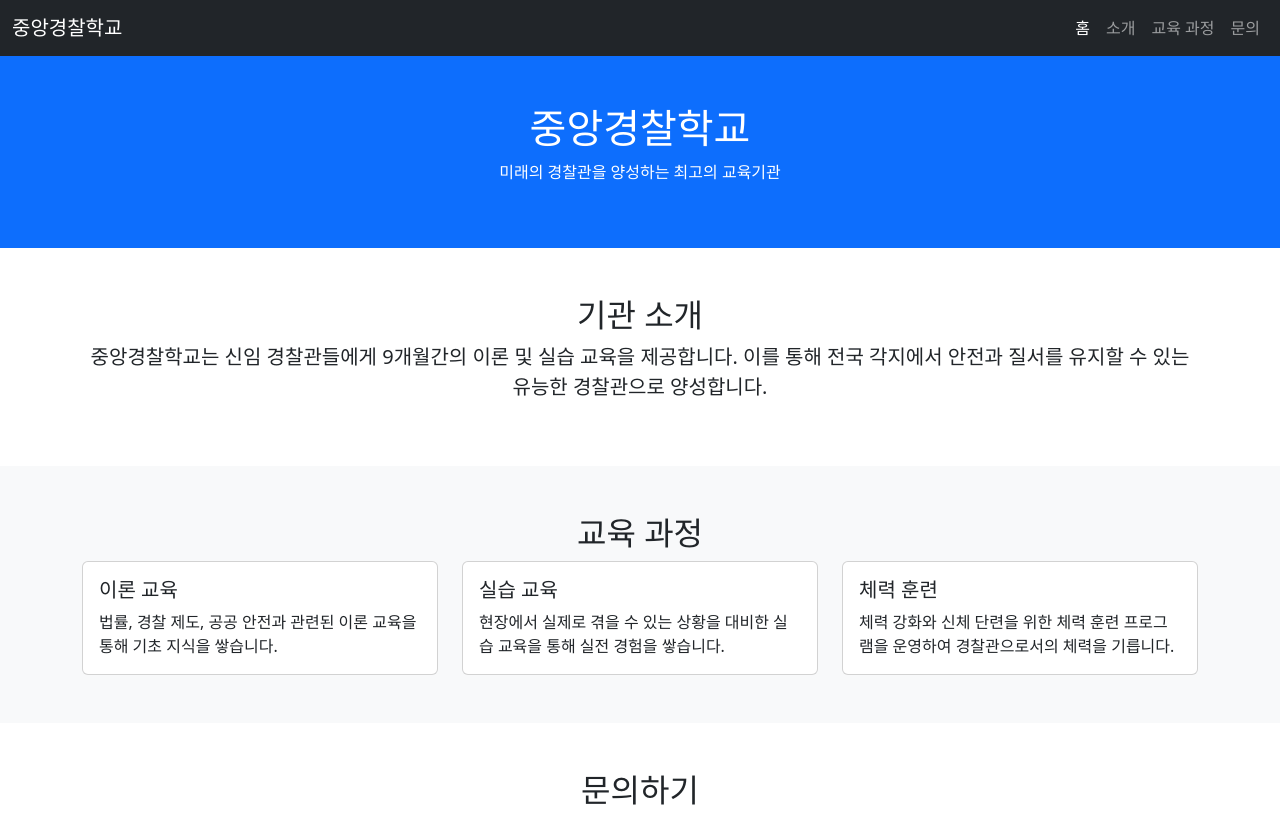
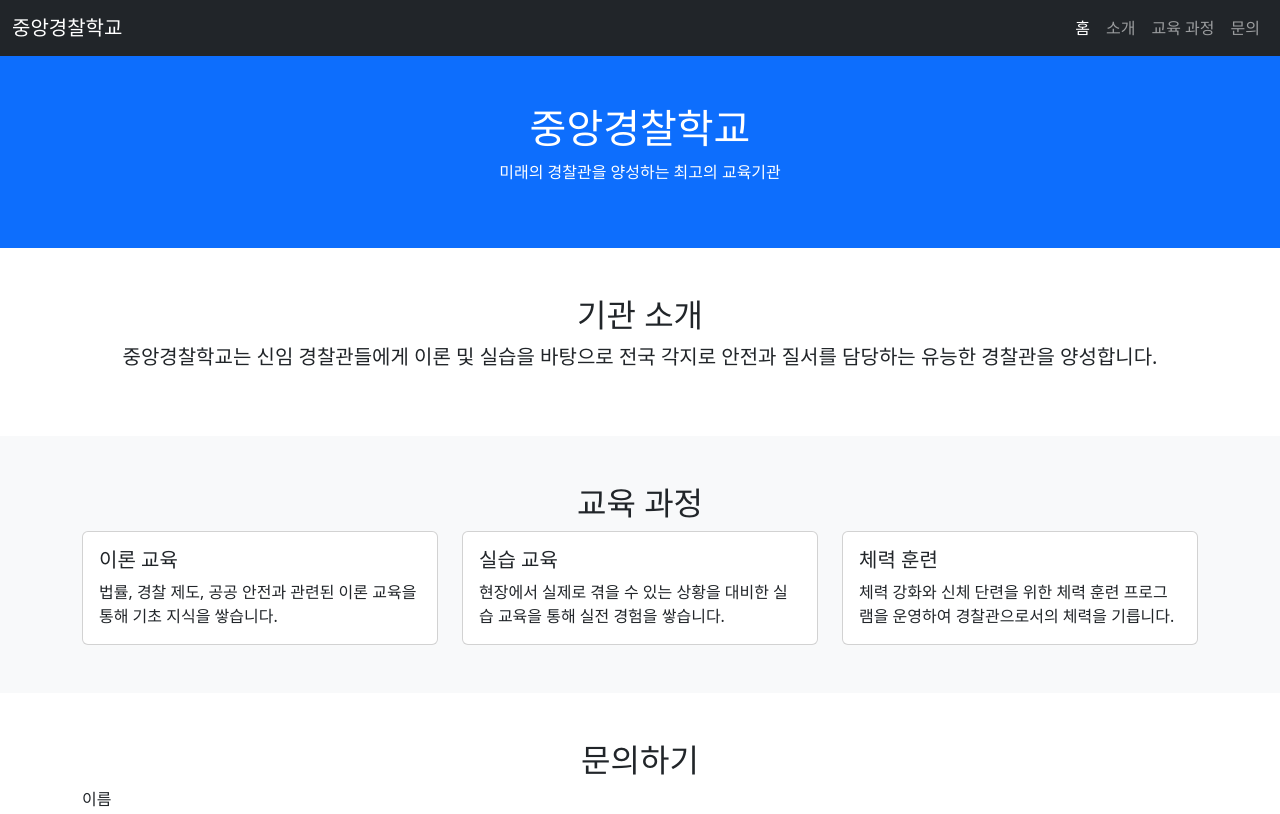
Before and after one commit to naturalcjzl/webtest1, a plain HTML site: page index.html in a window 1280 px wide. Shown: the top 814 px of the page. Drawn offline with nearby package versions, Linux system fonts and the light colour scheme.

Commit message:
Update index.html

```diff
--- a/index.html
+++ b/index.html
@@ -45,7 +45,7 @@
     <section id="about" class="p-5">
         <div class="container">
             <h2 class="text-center">기관 소개</h2>
-            <p class="lead text-center">중앙경찰학교는 신임 경찰관들에게 9개월간의 이론 및 실습 교육을 제공합니다. 이를 통해 전국 각지에서 안전과 질서를 유지할 수 있는 유능한 경찰관으로 양성합니다.</p>
+            <p class="lead text-center">중앙경찰학교는 신임 경찰관들에게 이론 및 실습을 바탕으로 전국 각지로 안전과 질서를 담당하는 유능한 경찰관을 양성합니다.</p>
         </div>
     </section>
 
```
